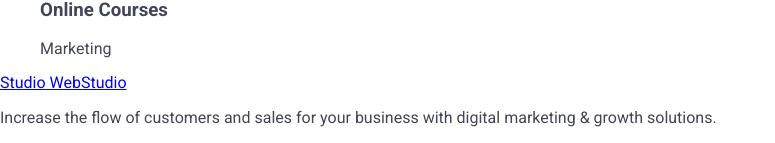
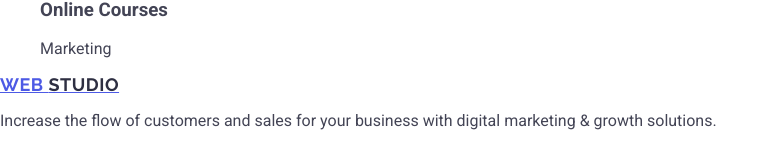
Before and after one commit to ekimdilan/goit-markup-hw-02, a plain HTML site: page index.html in a window 1280 px wide. Shown: the part 4376-4519 px from the top of the page, without its empty margins (0-775 px from the left). Drawn offline with nearby package versions, Linux system fonts and the light colour scheme.

Commit message:
deneme10

```diff
--- a/index.html
+++ b/index.html
@@ -167,11 +167,10 @@
 
     <footer class="footer">
       <!-- Footer Logo -->
-      <a href="./index.html" class="footer-logo">
-        <span class="footer-span">Studio</span>
-        WebStudio
+      <a href="./index.html" class="logo">
+        Web
+        <span class="logo-span">Studio</span>
       </a>
-
       <!-- Açıklama Metni -->
       <p class="footer-text">
         Increase the flow of customers and sales for your business with digital
```
